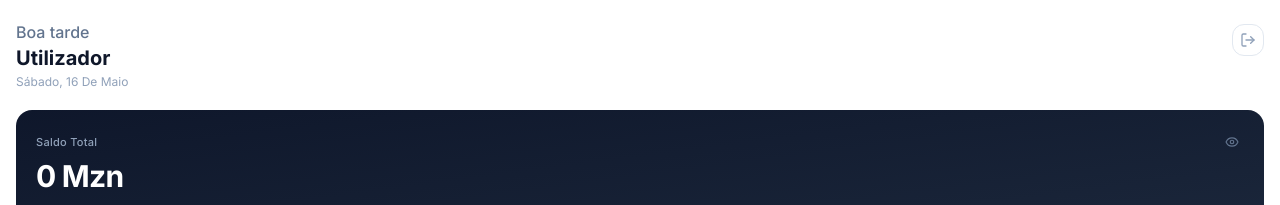
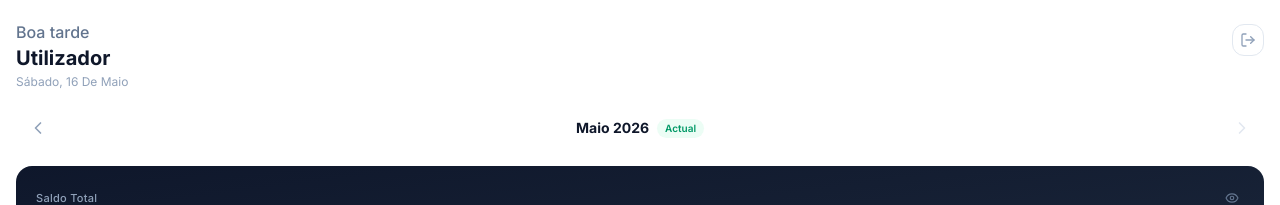
Before and after one commit to monjane10/Carteira-MZ, a Next.js app in the folder carteira-mz/: page /dashboard in a window 1280 px wide. Shown: the top 205 px of the page. Built offline with nearby package versions, Linux system fonts and the light colour scheme; no server answers; the database is empty.

Commit message:
Actualização

```diff
--- /dev/null
+++ b/carteira-mz/src/modules/dashboard/components/month-navigator.tsx
@@ -0,0 +1,58 @@
+"use client"
+
+import { ChevronLeft, ChevronRight } from "lucide-react"
+import { cn } from "@/lib/utils"
+
+const MONTHS = [
+  "Janeiro", "Fevereiro", "Março", "Abril", "Maio", "Junho",
+  "Julho", "Agosto", "Setembro", "Outubro", "Novembro", "Dezembro",
+]
+
+interface MonthNavigatorProps {
+  year: number
+  month: number
+  onPrev: () => void
+  onNext: () => void
+  isCurrent: boolean
+}
+
+export function MonthNavigator({ year, month, onPrev, onNext, isCurrent }: MonthNavigatorProps) {
+  return (
+    <div className="flex items-center justify-between px-1">
+      <button
+        type="button"
+        onClick={onPrev}
+        className="flex h-9 w-9 items-center justify-center rounded-xl text-slate-400 hover:text-slate-700 hover:bg-slate-100 transition-colors active:scale-95"
+        aria-label="Mês anterior"
+      >
+        <ChevronLeft className="h-5 w-5" />
+      </button>
+
+      <div className="flex items-center gap-2">
+        <span className="text-sm font-bold text-[#0F172A]">
+          {MONTHS[month]} {year}
+        </span>
+        {isCurrent && (
+          <span className="text-[10px] font-semibold text-emerald-600 bg-emerald-50 px-2 py-0.5 rounded-full">
+            Actual
+          </span>
+        )}
+      </div>
+
+      <button
+        type="button"
+        onClick={onNext}
+        disabled={isCurrent}
+        className={cn(
+          "flex h-9 w-9 items-center justify-center rounded-xl transition-colors active:scale-95",
+          isCurrent
+            ? "text-slate-200 cursor-not-allowed"
+            : "text-slate-400 hover:text-slate-700 hover:bg-slate-100"
+        )}
+        aria-label="Mês seguinte"
+      >
+        <ChevronRight className="h-5 w-5" />
+      </button>
+    </div>
+  )
+}
--- a/carteira-mz/src/modules/dashboard/index.tsx
+++ b/carteira-mz/src/modules/dashboard/index.tsx
@@ -3,6 +3,7 @@
 import { useState, useEffect, useCallback } from "react"
 import { PageHeader } from "@/components/shared/page-header"
 import { LoadingState } from "@/components/shared/loading-state"
+import { MonthNavigator } from "./components/month-navigator"
 import { SummaryCards } from "./components/summary-cards"
 import { MonthlyChart } from "./components/monthly-chart"
 import { CategoryPieChart } from "./components/category-pie-chart"
@@ -12,6 +13,7 @@ import { dashboard as dashboardService, categories as categoryService, goals as
 import type { DashboardSummary, MonthlyEvolution, CategorySpending, Transaction, Category, Goal } from "@/types"
 
 function DashboardPage() {
+  const [monthOffset, setMonthOffset] = useState(0)
   const [summary, setSummary] = useState<DashboardSummary | null>(null)
   const [monthlyEvolution, setMonthlyEvolution] = useState<MonthlyEvolution[]>([])
   const [categorySpending, setCategorySpending] = useState<CategorySpending[]>([])
@@ -20,18 +22,20 @@ function DashboardPage() {
   const [categoryMap, setCategoryMap] = useState<Record<string, Category>>({})
   const [loading, setLoading] = useState(true)
   const [error, setError] = useState<string | null>(null)
+  const [targetYear, setTargetYear] = useState(new Date().getFullYear())
+  const [targetMonth, setTargetMonth] = useState(new Date().getMonth())
 
   const fetchData = useCallback(async () => {
     setLoading(true)
     setError(null)
     try {
-      const now = new Date()
-      const startOfMonth = new Date(now.getFullYear(), now.getMonth(), 1).toISOString()
-      const endOfMonth = new Date(now.getFullYear(), now.getMonth() + 1, 0, 23, 59, 59).toISOString()
+      const startOfMonth = new Date(targetYear, targetMonth, 1).toISOString()
+      const endOfMonth = new Date(targetYear, targetMonth + 1, 0, 23, 59, 59).toISOString()
+      const targetDate = new Date(targetYear, targetMonth, 1)
 
       const [summaryData, evolutionData, spendingData, transactionsData, goalsData, categories] =
         await Promise.all([
-          dashboardService.getDashboardSummary(),
+          dashboardService.getDashboardSummary(targetDate),
           dashboardService.getMonthlyEvolution(6),
           dashboardService.getCategorySpending(startOfMonth, endOfMonth),
           dashboardService.getRecentTransactions(5),
@@ -56,7 +60,7 @@ function DashboardPage() {
     } finally {
       setLoading(false)
     }
-  }, [])
+  }, [targetYear, targetMonth])
 
   useEffect(() => {
     fetchData()
@@ -97,6 +101,32 @@ function DashboardPage() {
     <div>
       <PageHeader title="Dashboard" description="Visão geral das suas finanças" />
 
+      <div className="mb-4 mt-2">
+        <MonthNavigator
+          year={targetYear}
+          month={targetMonth}
+          isCurrent={monthOffset === 0}
+          onPrev={() => {
+            if (targetMonth === 0) {
+              setTargetYear(targetYear - 1)
+              setTargetMonth(11)
+            } else {
+              setTargetMonth(targetMonth - 1)
+            }
+            setMonthOffset(monthOffset - 1)
+          }}
+          onNext={() => {
+            if (targetMonth === 11) {
+              setTargetYear(targetYear + 1)
+              setTargetMonth(0)
+            } else {
+              setTargetMonth(targetMonth + 1)
+            }
+            setMonthOffset(monthOffset + 1)
+          }}
+        />
+      </div>
+
       {summary && <SummaryCards summary={summary} />}
 
       <div className="mt-4 grid gap-4 lg:grid-cols-2">
--- a/carteira-mz/src/modules/dashboard/mobile-index.tsx
+++ b/carteira-mz/src/modules/dashboard/mobile-index.tsx
@@ -1,6 +1,7 @@
 "use client"
 
 import { useState, useEffect, useCallback } from "react"
+import { MonthNavigator } from "./components/month-navigator"
 import { LoadingState } from "@/components/shared/loading-state"
 import { MobileGreeting } from "./components/mobile-greeting"
 import { MobileBalanceCard } from "./components/mobile-balance-card"
@@ -11,6 +12,7 @@ import { dashboard as dashboardService, accounts as accountService, categories a
 import type { DashboardSummary, CategorySpending, Transaction, Account, Category } from "@/types"
 
 export function MobileDashboard() {
+  const [monthOffset, setMonthOffset] = useState(0)
   const [summary, setSummary] = useState<DashboardSummary | null>(null)
   const [accounts, setAccounts] = useState<Account[]>([])
   const [categorySpending, setCategorySpending] = useState<CategorySpending[]>([])
@@ -18,18 +20,20 @@ export function MobileDashboard() {
   const [categoryMap, setCategoryMap] = useState<Record<string, Category>>({})
   const [loading, setLoading] = useState(true)
   const [error, setError] = useState<string | null>(null)
+  const [targetYear, setTargetYear] = useState(new Date().getFullYear())
+  const [targetMonth, setTargetMonth] = useState(new Date().getMonth())
 
   const fetchData = useCallback(async () => {
     setLoading(true)
     setError(null)
     try {
-      const now = new Date()
-      const startOfMonth = new Date(now.getFullYear(), now.getMonth(), 1).toISOString()
-      const endOfMonth = new Date(now.getFullYear(), now.getMonth() + 1, 0, 23, 59, 59).toISOString()
+      const startOfMonth = new Date(targetYear, targetMonth, 1).toISOString()
+      const endOfMonth = new Date(targetYear, targetMonth + 1, 0, 23, 59, 59).toISOString()
+      const targetDate = new Date(targetYear, targetMonth, 1)
 
       const [summaryData, accountsData, spendingData, transactionsData, categories] =
         await Promise.all([
-          dashboardService.getDashboardSummary(),
+          dashboardService.getDashboardSummary(targetDate),
           accountService.getAccounts(),
           dashboardService.getCategorySpending(startOfMonth, endOfMonth),
           dashboardService.getRecentTransactions(10),
@@ -52,7 +56,7 @@ export function MobileDashboard() {
     } finally {
       setLoading(false)
     }
-  }, [])
+  }, [targetYear, targetMonth])
 
   useEffect(() => {
     fetchData()
@@ -83,6 +87,30 @@ export function MobileDashboard() {
     <div className="flex w-full max-w-full min-w-0 flex-col gap-5">
       <MobileGreeting />
 
+      <MonthNavigator
+        year={targetYear}
+        month={targetMonth}
+        isCurrent={monthOffset === 0}
+        onPrev={() => {
+          if (targetMonth === 0) {
+            setTargetYear(targetYear - 1)
+            setTargetMonth(11)
+          } else {
+            setTargetMonth(targetMonth - 1)
+          }
+          setMonthOffset(monthOffset - 1)
+        }}
+        onNext={() => {
+          if (targetMonth === 11) {
+            setTargetYear(targetYear + 1)
+            setTargetMonth(0)
+          } else {
+            setTargetMonth(targetMonth + 1)
+          }
+          setMonthOffset(monthOffset + 1)
+        }}
+      />
+
       {summary && <MobileBalanceCard summary={summary} />}
 
       <MobileAccounts accounts={accounts} />
--- a/carteira-mz/src/services/supabase/dashboard.ts
+++ b/carteira-mz/src/services/supabase/dashboard.ts
@@ -7,10 +7,10 @@ export { getRecentTransactions } from "./transactions"
 
 const ENTITY = "dashboard"
 
-export async function getDashboardSummary(): Promise<DashboardSummary> {
+export async function getDashboardSummary(targetDate?: Date): Promise<DashboardSummary> {
   try {
     logger.info("Fetching dashboard summary")
-    const now = new Date()
+    const now = targetDate ?? new Date()
     const y = now.getFullYear()
     const m = now.getMonth()
     const startOfMonth = new Date(y, m, 1).toISOString()
```
